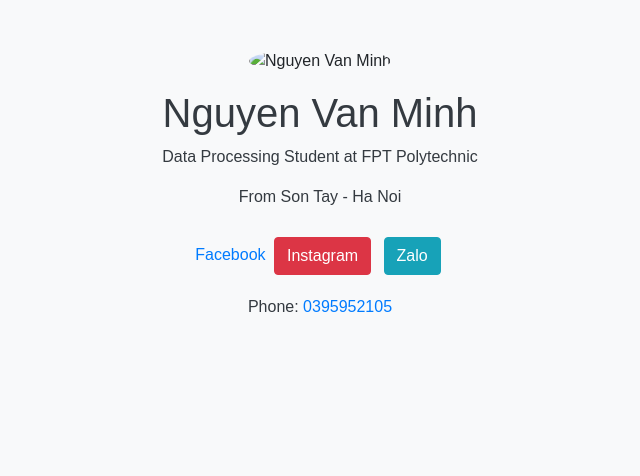
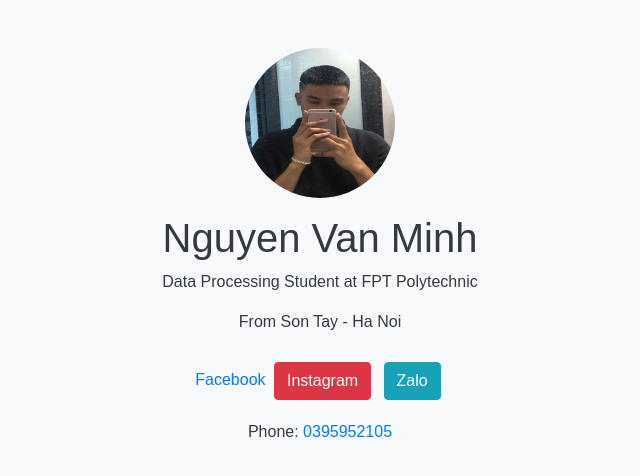
Before and after one commit to VanMinhmoi05/VanMinhmoi05.github.io, a plain HTML site: page intro.html in a window 1280 px wide. Shown: the whole page, without its empty margins (320-960 px from the left). Drawn offline with nearby package versions, Linux system fonts and the light colour scheme.

Commit message:
Update intro.html

```diff
--- a/intro.html
+++ b/intro.html
@@ -3,7 +3,7 @@
 <head>
   <meta charset="UTF-8">
   <meta name="viewport" content="width=device-width, initial-scale=1.0">
-  <title>Giới thiệu bản thân</title>
+  <title>Welcome</title>
   <link href="https://maxcdn.bootstrapcdn.com/bootstrap/4.5.2/css/bootstrap.min.css" rel="stylesheet">
   <style>
     body {
@@ -46,7 +46,7 @@
 </head>
 <body>
   <div class="container text-center mt-5">
-    <img src="your-image.jpg" alt="Nguyen Van Minh" class="rounded-circle profile-image">
+    <img src="z5193276496260_cd8874a673d7998df9f378e35410b537.jpg" alt="Nguyen Van Minh" class="rounded-circle profile-image">
     <h1 class="mt-3">Nguyen Van Minh</h1>
     <p>Data Processing Student at FPT Polytechnic</p>
     <p>From Son Tay - Ha Noi</p>
```
